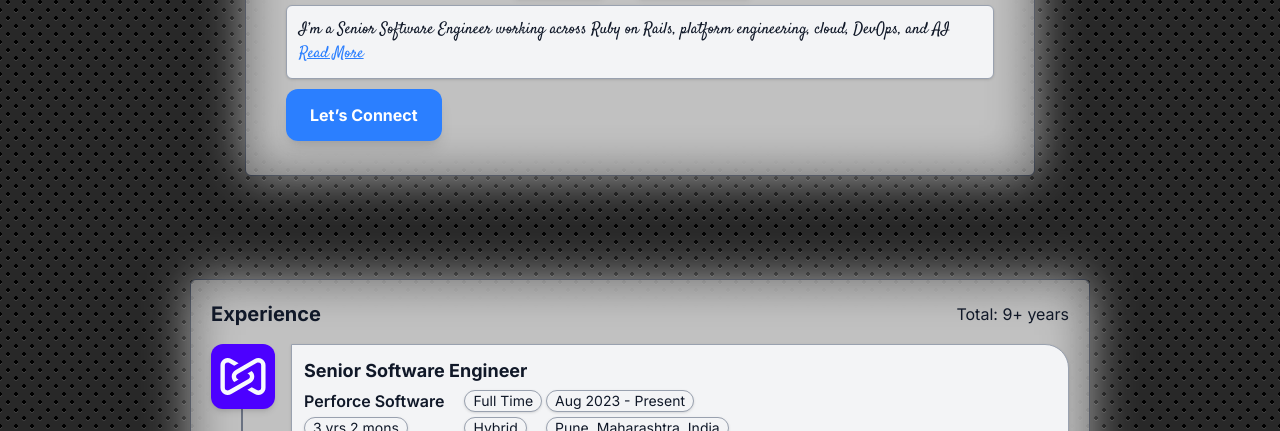
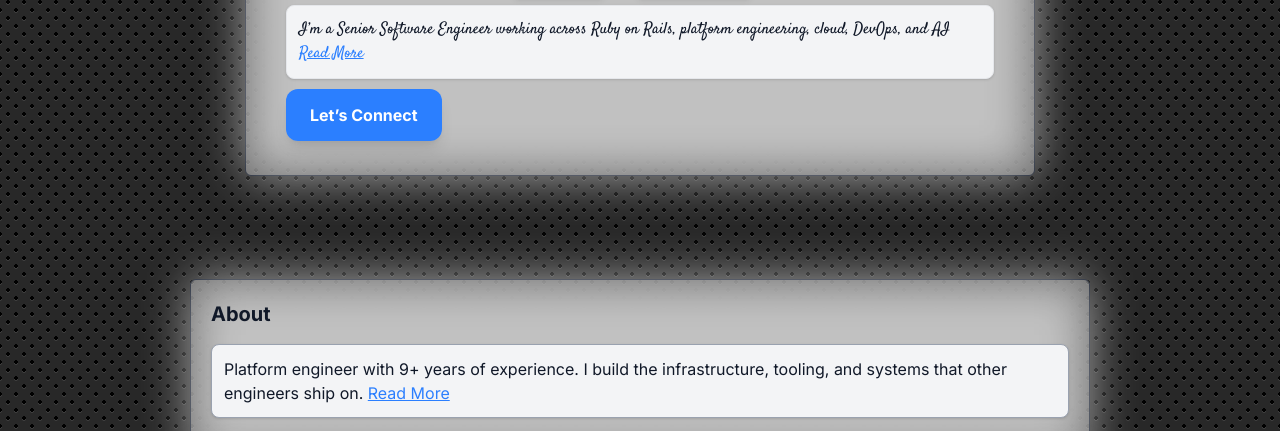
Before and after one commit to imaqsood/imaqsood.github.io, a website: page index.html in a window 1280 px wide. Shown: the part 518-949 px from the top of the page. Drawn offline with nearby package versions, Linux system fonts and the light colour scheme; a web font is replaced by a local one.

Commit message:
about section

```diff
--- a/index.html
+++ b/index.html
@@ -29,7 +29,7 @@
       <ul class="container md:flex mx-auto glass">
         <a href="/" class="p-4 block">Home</a>
         <a href="/Maqsood - Platform Engineering.pdf" class="p-4 block">Resume</a>
-        <a href="#" class="p-4 block">About</a>
+        <a href="#about" class="p-4 block">About</a>
         <a href="#experience" class="p-4 block">Experience</a>
         <a href="#education" class="p-4 block">Education</a>
         <a href="https://forms.gle/YxHrX8SYKTwPUdQq9" class="p-4 block">Contact</a>
@@ -39,7 +39,7 @@
     <div class="container md:flex mx-auto hidden">
       <a href="/" class="p-4">Home</a>
       <a href="/Maqsood - Platform Engineering.pdf" class="p-4">Resume</a>
-      <a href="#" class="p-4">About</a>
+      <a href="#about" class="p-4">About</a>
       <a href="#experience" class="p-4">Experience</a>
       <a href="#education" class="p-4">Education</a>
       <a href="https://forms.gle/YxHrX8SYKTwPUdQq9" class="p-4 block">Contact</a>
@@ -69,7 +69,7 @@
             PERFORCE
           </a>
         </p>
-        <p class="leading-6 font-satisfy shadow-sm border rounded-md p-3 mt-2 border-gray-400 bg-gray-100">
+        <p class="leading-6 font-satisfy shadow-sm border rounded-lg p-3 mt-2 border-gray-200 bg-gray-100">
           I’m a Senior Software Engineer working across Ruby on Rails, platform engineering, cloud, DevOps, and AI
           <input type="checkbox" id="read-more-toggle" class="hidden peer" />
           <label for="read-more-toggle" class="cursor-pointer text-blue-500 underline peer-checked:hidden">
@@ -102,10 +102,36 @@
         </div>
       </div>
     </div>
-    <!-- <div class="rounded-md p-2 md:p-5 glass space-y-4">
-      <div class="">
+    <div id="about" class="space-y-2 scroll-mt-20 lg:col-span-2 max-w-[900px] justify-self-center">
+      <div class="rounded-md p-2 md:p-5 glass space-y-4">
+        <p class="font-bold text-xl flex items-center justify-between">
+          <span>About</span>
+          <p class="leading-6  shadow-sm border rounded-lg p-3 mt-2 border-gray-400 bg-gray-100">
+            Platform engineer with 9+ years of experience. I build the infrastructure, tooling, and systems that other engineers ship on.
+            <input type="checkbox" id="about-read-more-toggle" class="hidden peer" />
+            <label for="about-read-more-toggle" class="cursor-pointer text-blue-500 underline peer-checked:hidden">
+              Read More
+            </label>
+            <span class="hidden peer-checked:inline opacity-0 peer-checked:opacity-100 transition-opacity duration-300 ease-in-out">
+              <br><br>
+              At Perforce, I drive build, test, and release engineering for Puppet Agent and Puppet Runtime, core components of an infrastructure automation platform used by 40,000+ organizations worldwide. My scope spans Agent, Core, Modules, Forge, and build tooling from multi-OS CI and cross-platform packaging to Kubernetes-based test infrastructure on AWS and low-level debugging across Ruby, C++, system libraries, and operating systems.
+              <br><br>
+              I also build AI-assisted engineering tools using LLMs, Claude Code, and MCP, automating repetitive workflows and integrating AI into testing, debugging, and release engineering.
+              <br><br>
+              Previously, I built production systems at MSCI, Solbeg, and Mirraw, working across Kubernetes/Azure, multi-tenant SaaS, large-scale data platforms, production framework migrations, and performance-critical systems using PostgreSQL, Oracle, Solr, and Ruby on Rails.
+              <br><br>
+              Platform Engineering · Release Engineering · Kubernetes · AWS · Terraform · CI/CD · Ruby · Python · C/C++ · AI Engineering
+              <br><br>
+              Open-source contributor to Puppet and multiple Ruby gems. Based in Mumbai.
+            </span>
+            <br>
+            <label for="about-read-more-toggle" class="cursor-pointer text-blue-500 underline hidden peer-checked:inline">
+              Read Less
+            </label>
+          </p>
+        </p>
       </div>
-    </div> -->
+    </div>
     <div id="experience" class="space-y-2 scroll-mt-20 lg:col-span-2 max-w-[900px] justify-self-center">
       <div class="rounded-md p-2 md:p-5 glass space-y-4">
         <p class="font-bold text-xl flex items-center justify-between">
```
Also changed, not shown: css/output.css.
